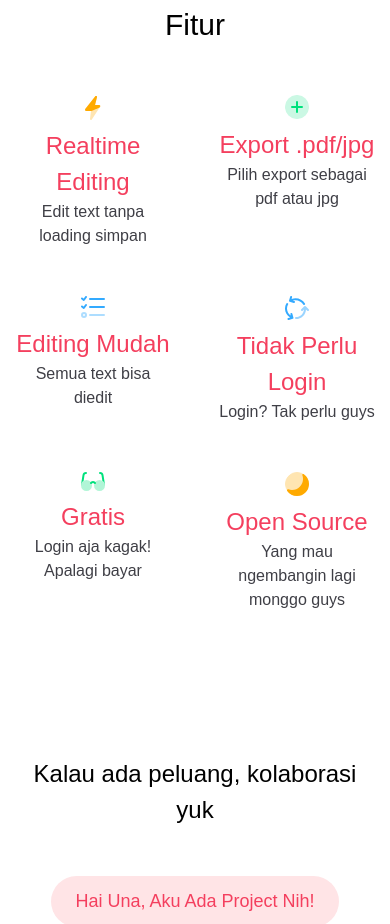
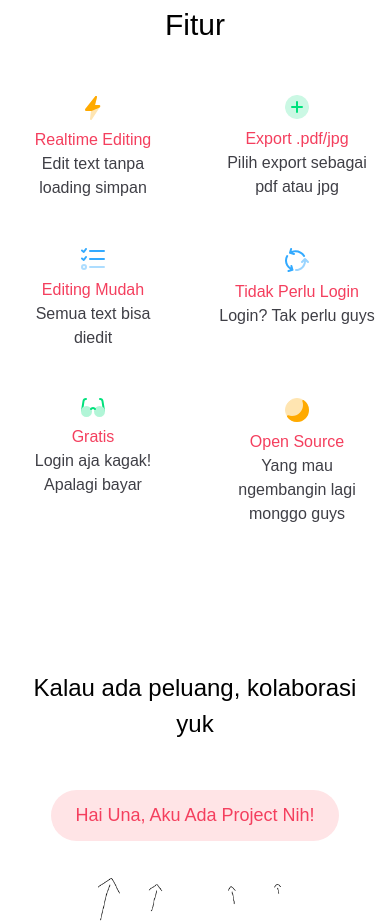
Before and after one commit to unaivan22/ktpgemoy, a React (Create React App) app: page / in a window 390 px wide. Shown: the part 2940-3864 px from the top of the page. Built offline with nearby package versions, Linux system fonts and the light colour scheme.

Commit message:
change style

```diff
--- a/src/pages/Home.jsx
+++ b/src/pages/Home.jsx
@@ -41,32 +41,32 @@ export default function Home() {
                                 <g fill="#FA0" stroke="#FA0" fill-rule="evenodd" stroke-linecap="round" stroke-linejoin="round"><path d="M10.9 2L1.2 14.4c-.2.3-.3.6.1.6h5.1c.4 0 .7.2.6.6L6 24v-.1l8.1-12.4c.2-.4.3-.6-.1-.6H9.6c-.4 0-.7-.5-.6-1l2-8" stroke-width="2" opacity=".3"></path><path d="M10.9 2L1.2 14.4c-.2.3-.3.6.1.6h5.1c.267 0 2.833-1.167 7.7-3.5.2-.4.3-.6-.1-.6H9.6c-.4 0-.7-.5-.6-1l2-8" stroke-width="2"></path>
                                 </g>
                             </svg>
-                            <h3 className='font-base text-2xl text-rose-500 mt-2'>Realtime Editing</h3>
+                            <h3 className='font-base 2xl:text-2xl xl:text-2xl lg:text-2xl sm:text-md xs:text-md  text-rose-500 mt-2'>Realtime Editing</h3>
                             <p className='text-zinc-700 font-light'>Edit text tanpa loading simpan</p>
                         </div>
                         <div className='flex flex-col items-center'>
                             <svg width="24" height="24"><g stroke-width="2" stroke="#00E17C" fill="none" fill-rule="evenodd" stroke-linecap="round" stroke-linejoin="round"><path d="M19.8 4.2c4.3 4.3 4.3 11.3 0 15.6-4.3 4.3-11.3 4.3-15.6 0-4.3-4.3-4.3-11.3 0-15.6 4.3-4.3 11.3-4.3 15.6 0z" fill="#00E17C" opacity=".2"></path><path d="M7 12h10M12 7v10"></path></g></svg>
-                            <h3 className='font-base text-2xl text-rose-500 mt-2'>Export .pdf/jpg</h3>
+                            <h3 className='font-base 2xl:text-2xl xl:text-2xl lg:text-2xl sm:text-md xs:text-md  text-rose-500 mt-2'>Export .pdf/jpg</h3>
                             <p className='text-zinc-700 font-light'>Pilih export sebagai pdf atau jpg</p>
                         </div>
                         <div className='flex flex-col items-center'>
                             <svg width="24" height="22"><g transform="translate(1 1)" stroke-width="2" stroke="#3AF" fill="none" fill-rule="evenodd" stroke-linecap="round" stroke-linejoin="round"><path d="M8 2h14M8 10h14M4 0L1.8 3 0 1.5M4 8l-2.2 3L0 9.5"></path><path d="M8 18h14" opacity=".4"></path><circle opacity=".4" cx="2" cy="18" r="2"></circle></g></svg>
-                            <h3 className='font-base text-2xl text-rose-500 mt-2'>Editing Mudah</h3>
+                            <h3 className='font-base 2xl:text-2xl xl:text-2xl lg:text-2xl sm:text-md xs:text-md  text-rose-500 mt-2'>Editing Mudah</h3>
                             <p className='text-zinc-700 font-light'>Semua text bisa diedit</p>
                         </div>
                         <div className='flex flex-col items-center'>
                             <svg width="24" height="24"><g fill="#3AF" fill-rule="nonzero"><path d="M18.977 13.437l-1.27 1.27a1 1 0 0 1-1.414-1.414l3-3a1 1 0 0 1 1.414 0l3 3a1 1 0 0 1-1.414 1.414l-1.31-1.309C20.69 18.798 16.424 23 11 23a1 1 0 0 1 0-2c4.292 0 7.671-3.277 7.977-7.563z" opacity=".5"></path><path d="M5.168 21.504l-.062-.035C.238 18.704-1.45 12.4 1.331 7.506a1 1 0 0 1 1.738.988c-2.18 3.839-.943 8.764 2.73 11.061l-.361-1.284a1 1 0 0 1 1.924-.542l1.1 3.9a1 1 0 0 1-.697 1.235l-4 1.1a1 1 0 1 1-.53-1.928l1.933-.532zm2.565-16.89l1.532.422a1 1 0 0 1-.53 1.928l-4-1.1A1 1 0 0 1 4 4.85c-.01-.188.035-.374.126-.537L5.137.729a1 1 0 0 1 1.925.542l-.458 1.626C11.65 1.03 17.358 2.91 19.97 7.506a1 1 0 0 1-1.738.988c-2.05-3.606-6.5-5.16-10.498-3.88z"></path></g></svg>
-                            <h3 className='font-base text-2xl text-rose-500 mt-2'>Tidak Perlu Login</h3>
+                            <h3 className='font-base 2xl:text-2xl xl:text-2xl lg:text-2xl sm:text-md xs:text-md  text-rose-500 mt-2'>Tidak Perlu Login</h3>
                             <p className='text-zinc-700 font-light'>Login? Tak perlu guys</p>
                         </div>
                         <div className='flex flex-col items-center'>
                             <svg width="24" height="19"><g transform="translate(1 1)" stroke-width="2" fill="none" fill-rule="evenodd"><path d="M18 0c2.2 0 2.5 2.1 2.5 2.1L22 12M4 0C1.8 0 1.5 2.1 1.5 2.1L0 12" stroke="#00E17C" stroke-linecap="round" stroke-linejoin="round"></path><circle stroke="#FFF" fill="#FFF" cx="17.5" cy="12.5" r="4.5"></circle><circle stroke="#FFF" fill="#FFF" cx="4.5" cy="12.5" r="4.5"></circle><circle stroke="#00E17C" fill="#00E17C" opacity=".3" cx="17.5" cy="12.5" r="4.5"></circle><circle stroke="#00E17C" fill="#00E17C" opacity=".3" cx="4.5" cy="12.5" r="4.5"></circle><path d="M9 10s.5-1 2-1 2 1 2 1" stroke="#00E17C" stroke-linecap="round" stroke-linejoin="round"></path></g></svg>
-                            <h3 className='font-base text-2xl text-rose-500 mt-2'>Gratis</h3>
+                            <h3 className='font-base 2xl:text-2xl xl:text-2xl lg:text-2xl sm:text-md xs:text-md  text-rose-500 mt-2'>Gratis</h3>
                             <p className='text-zinc-700 font-light'>Login aja kagak! Apalagi bayar</p>
                         </div>
                         <div className='flex flex-col items-center'>
                             <svg width="24" height="24"><g fill="#FA0" fill-rule="nonzero" stroke="#FA0"><path d="M2.992 18.314A11.98 11.98 0 0 0 7 19c6.627 0 12-5.373 12-12a11.98 11.98 0 0 0-.686-4.008A10.987 10.987 0 0 1 23 12c0 6.075-4.925 11-11 11a10.987 10.987 0 0 1-9.008-4.686z" stroke-width="2" stroke-linecap="round" stroke-linejoin="round"></path><circle opacity=".3" cx="12" cy="12" r="11.5"></circle></g></svg>
-                            <h3 className='font-base text-2xl text-rose-500 mt-2'>Open Source</h3>
+                            <h3 className='font-base 2xl:text-2xl xl:text-2xl lg:text-2xl sm:text-md xs:text-md  text-rose-500 mt-2'>Open Source</h3>
                             <p className='text-zinc-700 font-light'>Yang mau ngembangin lagi monggo guys</p>
                         </div>
                     </div>
```
